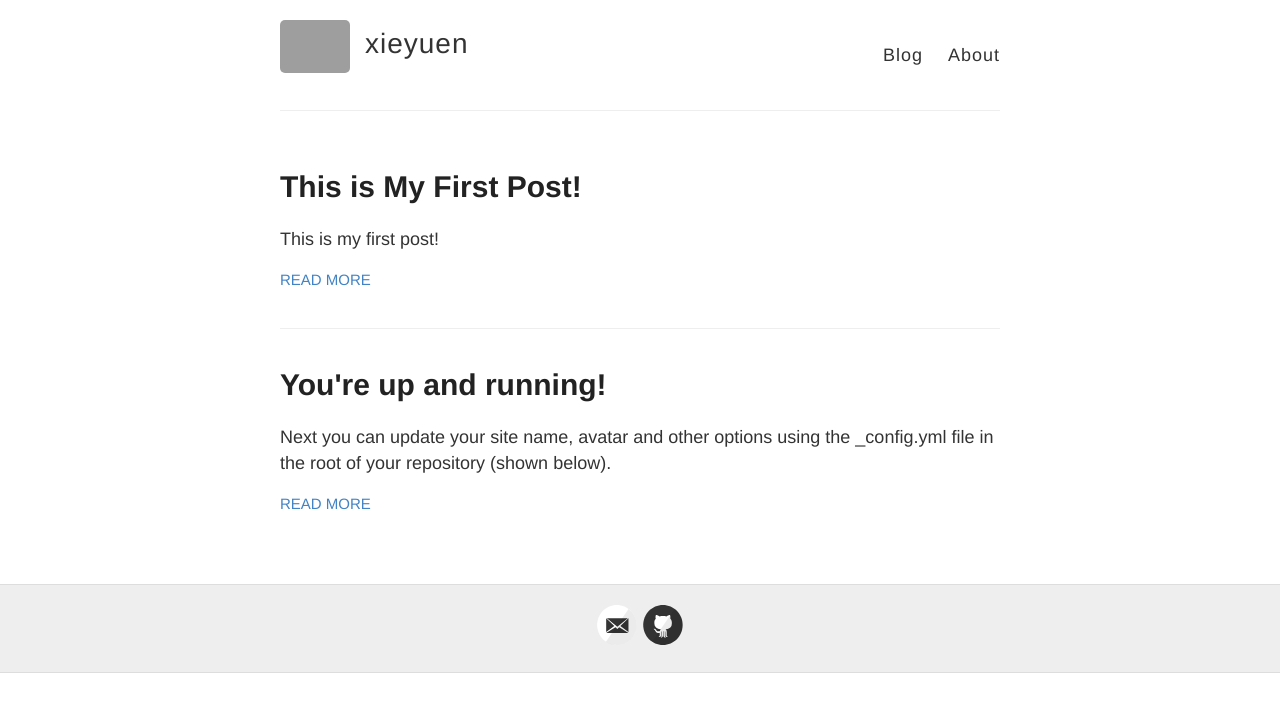
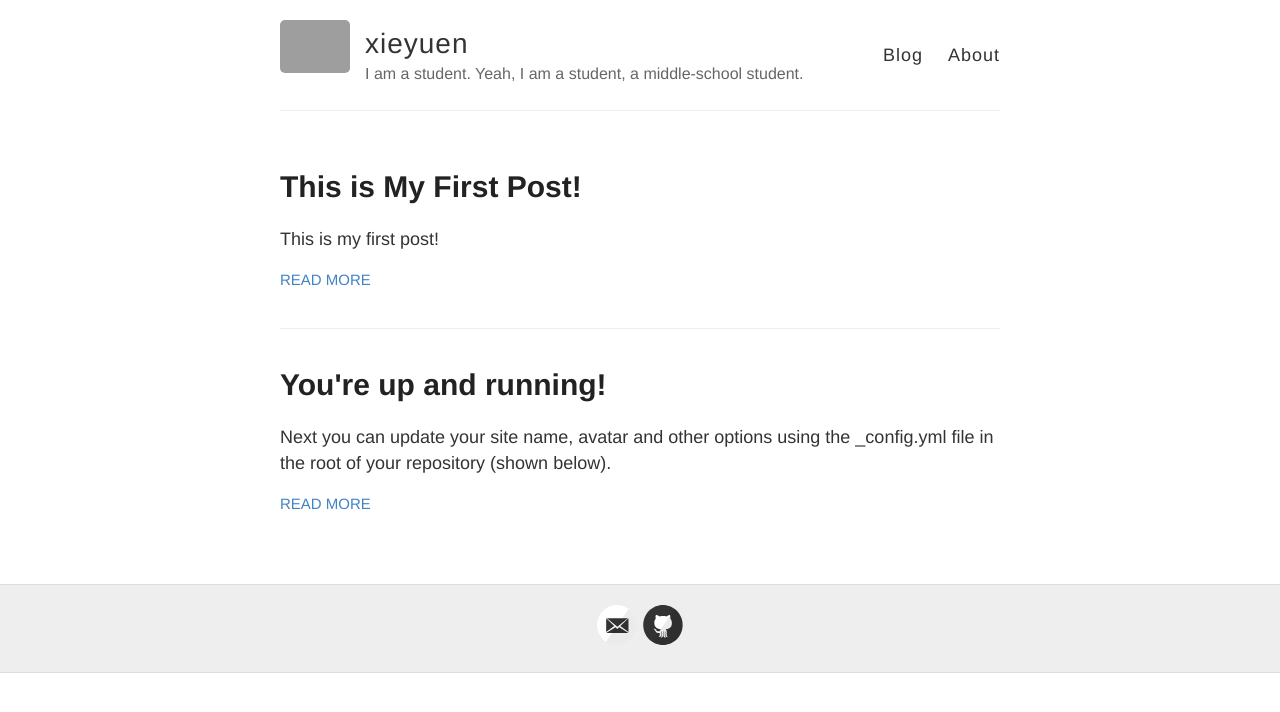
Before and after one commit to xieyuen/xieyuen.github.io, a Jekyll site: the page built from index.html, in a window 1280 px wide. Shown: the top 712 px of the page. Built offline with Jekyll 4.4.1, drawn with Linux system fonts in a browser that asks for light colours; grey boxes are pictures that could not be loaded.

Commit message:
awa Update!

```diff
--- a/_config.yml
+++ b/_config.yml
@@ -6,7 +6,7 @@
 name: xieyuen
 
 # Short bio or description (displayed in the header)
-description:
+description: I am a student. Yeah, I am a student, a middle-school student.
 
 # URL of your avatar or profile pic (you could use your GitHub profile pic)
 avatar: ./images/touxiang.png
```
Also changed, not shown: about.md (+1 -1 lines).
